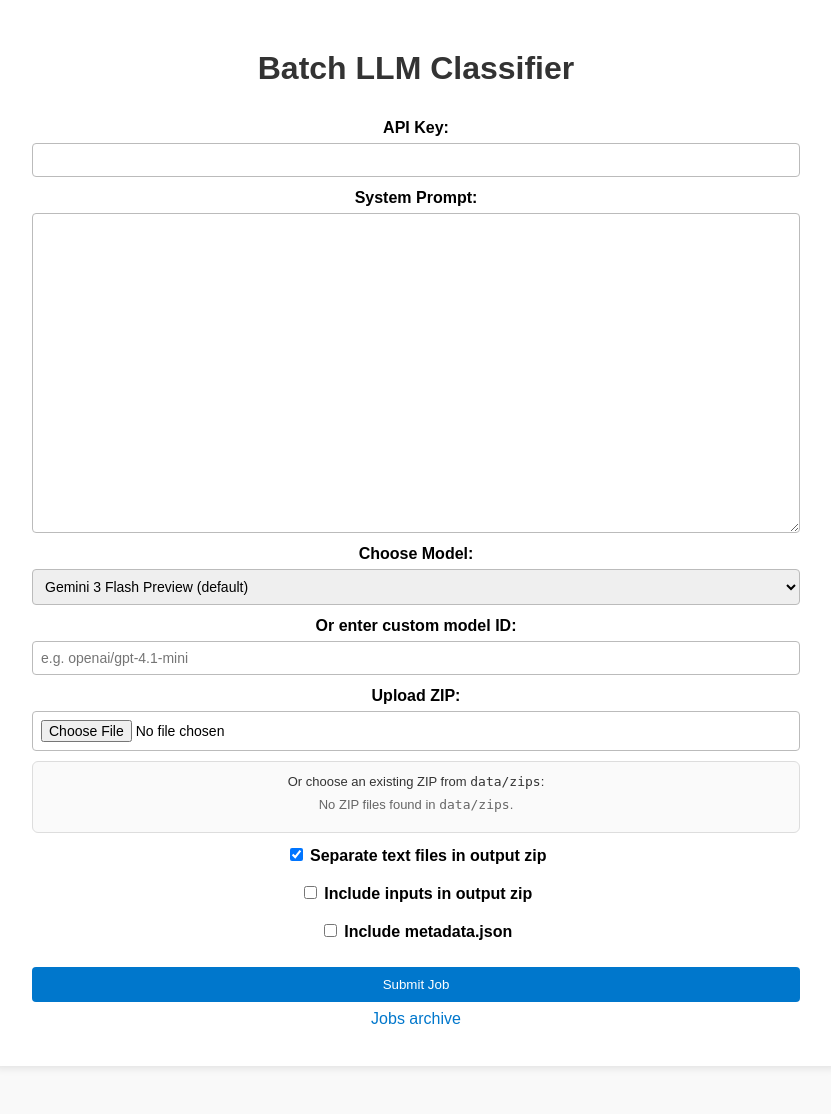
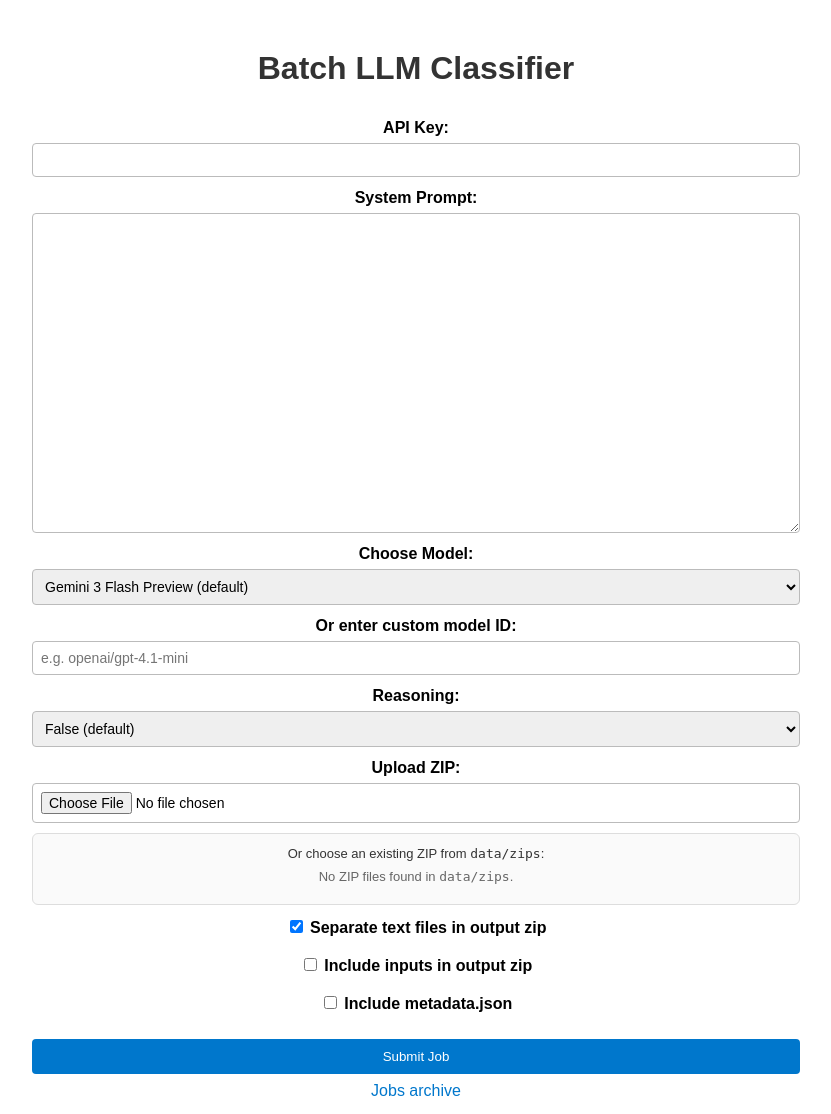
Before and after one commit to ValRCS/openrouter_batch_processor, a Flask app: page / in a window 1280 px wide. Shown: the part 41-1155 px from the top of the page, without its empty margins (224-1055 px from the left). Before the commit the page ends 1109 px from the top, so only its background shows below. Run offline with Flask 3, Linux system fonts and the light colour scheme.

Commit message:
feat: add reasoning mode selection and handling in form submission

```diff
--- a/app.py
+++ b/app.py
@@ -635,6 +635,9 @@ def handle_submission(
         model_custom = request.form.get("model_custom", "").strip()
         model_dropdown = request.form.get("model_dropdown", "google/gemini-3-flash-preview")
         model = model_custom if model_custom else model_dropdown
+        reasoning_mode = request.form.get("reasoning_mode", "off").strip().lower()
+        if reasoning_mode not in {"off", "true", "false"}:
+            reasoning_mode = "off"
         file = request.files.get("zipfile")
         selected_existing_zip = request.form.get("existing_zip", "").strip()
         selected_existing_folder = request.form.get("existing_folder", "").strip()
@@ -700,6 +703,7 @@ def handle_submission(
             "username": username if source_route == "marc" else "",
             "custom_footer": custom_footer if source_route == "marc" else "",
             "model": model,
+            "reasoning_mode": reasoning_mode,
             "submitted_at": timestamp,
             "include_inputs": include_inputs,
             "group_by_subfolder": group_by_subfolder,
--- a/static/scripts/form-cache.js
+++ b/static/scripts/form-cache.js
@@ -14,6 +14,7 @@
   const usernameField = document.querySelector('input[name="username"]');
   const modelDropdown = document.querySelector('select[name="model_dropdown"]');
   const modelCustom = document.querySelector('input[name="model_custom"]');
+  const reasoningModeField = document.querySelector('select[name="reasoning_mode"]');
   const apiKeyField = document.querySelector('input[name="api_key"]');
   const includeInputsField = document.querySelector('input[name="include_inputs"]');
   const includeMetadataField = document.querySelector('input[name="include_metadata"]');
@@ -173,6 +174,16 @@
     }
   }
 
+  const storedReasoningMode = localStorage.getItem(key("reasoning_mode"));
+  if (storedReasoningMode !== null && reasoningModeField) {
+    const hasStoredReasoningOption = Array.from(reasoningModeField.options).some(
+      (option) => option.value === storedReasoningMode
+    );
+    if (hasStoredReasoningOption) {
+      reasoningModeField.value = storedReasoningMode;
+    }
+  }
+
   const storedIncludeInputs = localStorage.getItem(key("include_inputs"));
   if (storedIncludeInputs !== null && includeInputsField) {
     includeInputsField.checked = storedIncludeInputs === "true";
@@ -297,6 +308,10 @@
       localStorage.setItem(key("model"), chosenModel);
     }
 
+    if (reasoningModeField) {
+      localStorage.setItem(key("reasoning_mode"), reasoningModeField.value);
+    }
+
     if (includeInputsField) {
       localStorage.setItem(key("include_inputs"), String(includeInputsField.checked));
     }
--- a/templates/index.html
+++ b/templates/index.html
@@ -18,6 +18,13 @@
 
         <label>Or enter custom model ID:</label>
         <input type="text" name="model_custom" placeholder="e.g. openai/gpt-4.1-mini">
+
+        <label>Reasoning:</label>
+        <select name="reasoning_mode">
+          <option value="off">OFF (do not send reasoning)</option>
+          <option value="true">True</option>
+          <option value="false" selected>False (default)</option>
+        </select>
 
         <label>Upload ZIP:</label>
         <input type="file" name="zipfile" required>
--- a/worker.py
+++ b/worker.py
@@ -187,6 +187,7 @@ def process_job(job_id, meta):
         if supported == 0:
             rows.append({"file": group_id, "output": "Unsupported file type"})
         else:
+            reasoning_mode = str(meta.get("reasoning_mode", "off")).strip().lower()
             payload = {
                 "model": meta.get("model", "google/gemini-2.5-flash"),
                 "messages": [
@@ -194,6 +195,8 @@ def process_job(job_id, meta):
                     {"role": "user", "content": user_content}
                 ]
             }
+            if reasoning_mode in {"true", "false"}:
+                payload["reasoning"] = {"enabled": reasoning_mode == "true"}
 
             headers = {"Authorization": f"Bearer {meta['api_key']}"}
 
```
